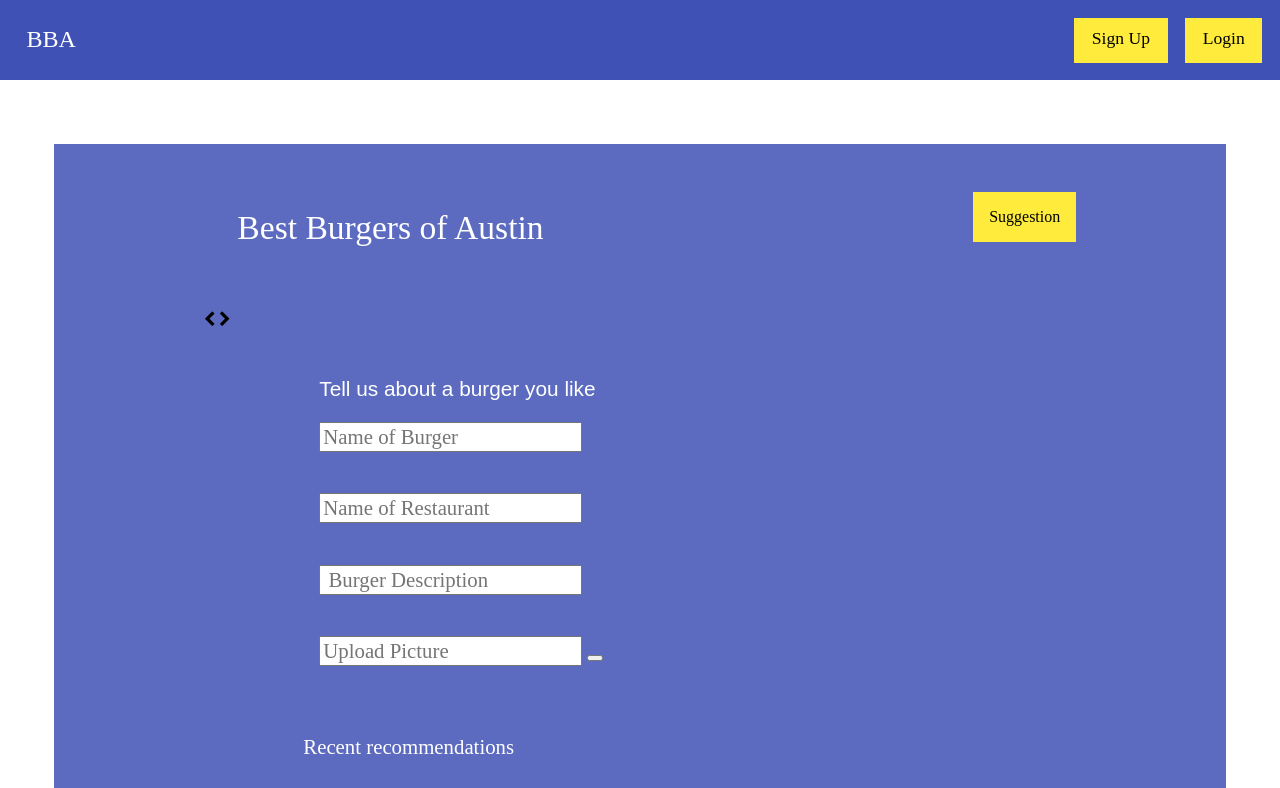
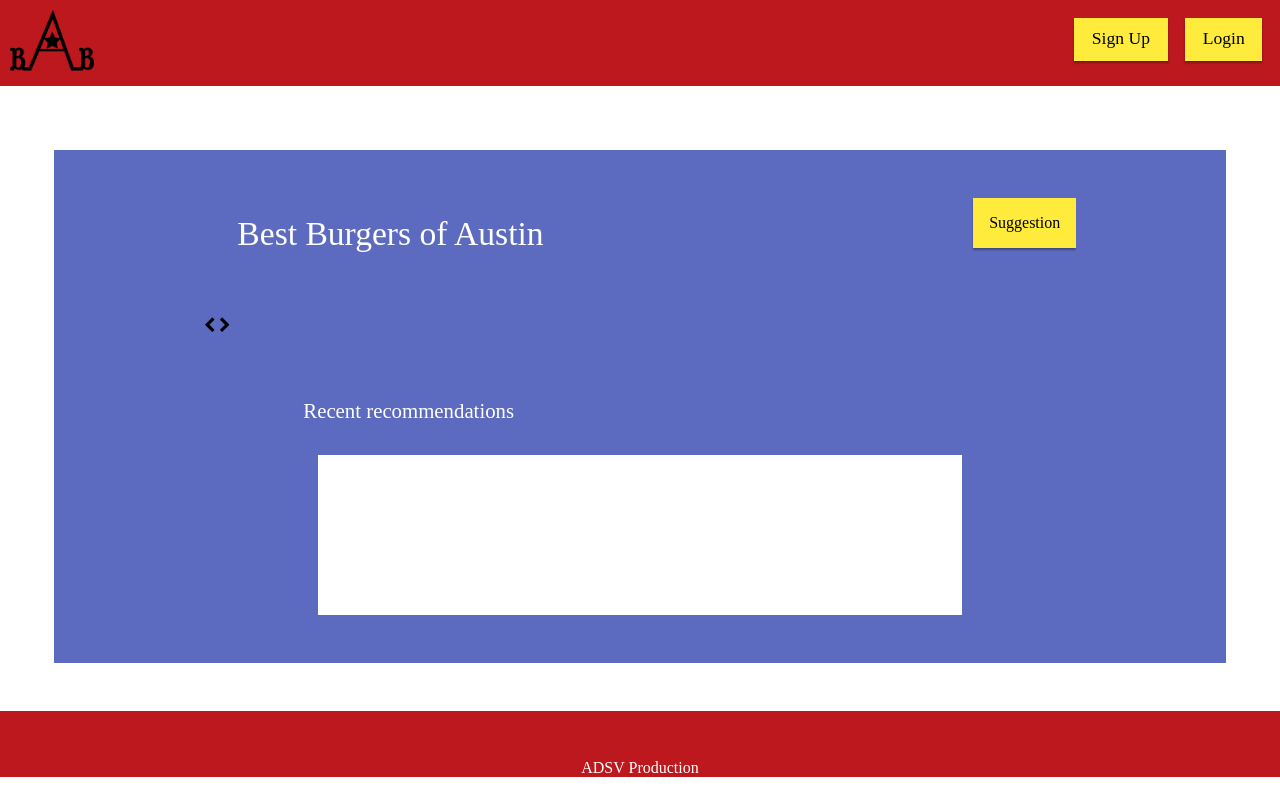
Before and after one commit to DanBuda11/best-burgers, a website built with webpack: page index.html in a window 1280 px wide. Shown: the top 788 px of the page. Built offline with nearby package versions, Linux system fonts and the light colour scheme; no server answers.

Commit message:
Added Shadow Effects, Worked on Browser Comp, and Added Logo

```diff
--- a/app/styles/main.scss
+++ b/app/styles/main.scss
@@ -94,9 +94,11 @@ $ind-col-width: ($tot-width - ($gut-width * ($num-col - 1))) / $num-col;
 
 $PrimaryColor: #5C6BC0;
 
-$SecondaryColor: #3F51B5;
+$SecondaryColor: #BC181D;
 
 $ButtonColor: #FFEB3B;
+
+$ButtonColorHover: #FDD835;
 
 $PrimaryFont: avenir;
 
@@ -115,6 +117,7 @@ a{
 	overflow: hidden;
 	border: 2px solid #f4f4f4;
 	background-color: white;
+	box-shadow: 0 2px 2px 0 rgba(0, 0, 0, 0.2), 0 2px 2px 0 rgba(0, 0, 0, 0.15);
 
 	@media (min-width: 700px){
 		margin: 0 auto;
@@ -205,28 +208,43 @@ a{
 
 .nav-footer-bar{
 	background-color: $SecondaryColor;
-	height: 5em;
 	overflow: hidden;
+	margin-bottom: 0;
+	padding-bottom: 0;
 }
 
 .logo-icon{
-	width: 5em;
+	width: 3em;
 	font-size: 1.5em;
 	color: white;
-	padding: 1.1em;
+	padding: 0.4em;
 	float: left;
 	font-family: $PrimaryFont;
 }
 
+.icon-size{
+	width: 3.5em;
+}
+
 .login-button{
-	height: 1em;
 	background-color: $ButtonColor;
+	margin: 1.5em 1em 0em 0em;
+	padding: 0.6em 0.5em 0.7em 0.5em;
+	font-family: $PrimaryFont;
+	font-size: 1em;
+	text-align: center;
 	float: right;
-	margin: 1em 1em 0em 0em;
-	padding: 0.6em 1em 1em 1em;
-	font-family: $PrimaryFont;
-	font-size: 1.1em;
-	text-align: center;
+	box-shadow: 0 2px 2px 0 rgba(0, 0, 0, 0.2), 0 2px 2px 0 rgba(0, 0, 0, 0.15);
+
+	@media (min-width: 700px){
+		margin: 1em 1em 0em 0em;
+		padding: 0.6em 1em 0.7em 1em;
+		font-size: 1.1em;
+	}
+}
+
+.login-button:hover{
+	background-color: $ButtonColorHover;
 }
 
 /**************** TITLE AND SUGGESTION BUTTON *******************/
@@ -240,7 +258,7 @@ a{
 	float: left;
 	font-family: $PrimaryFont;
 	color: white;
-	font-size: 1.2em;
+	font-size: 1em;
 	padding: 0.5em 0em 0em 0em;
 	margin-left: 1em;
 
@@ -258,16 +276,20 @@ a{
 	float: right;
 	background-color: $ButtonColor;
 	font-family: $PrimaryFont;
-	padding: 1em;
+	padding: 0.5em;
 	margin-right: 1em;
+	box-shadow: 0 2px 2px 0 rgba(0, 0, 0, 0.2), 0 2px 2px 0 rgba(0, 0, 0, 0.15);
 
 	@media (min-width: 700px){
 		margin-right: 0;
+		padding: 1em;
 
 	}
 }
 
-
+.suggestion-button:hover{
+	background-color: $ButtonColorHover;
+}
 
 
 /**************** BACKGROUND ***************/
@@ -279,7 +301,7 @@ a{
 .body-background{
 	margin: 0 1em 0 1em;
 	background-color: $PrimaryColor;
-	padding: 1em 0em 2em 0em;
+	padding: 1em 0em 3em 0em;
 
 	@media (min-width: 700px){
 		margin: 0 auto;
@@ -302,6 +324,7 @@ a{
 
 .input-form{
 	padding: 1em;
+	display: none;
 }
 
 .input-bars{
@@ -337,6 +360,7 @@ a{
 	background-color: white;
 	height: 10em;
 	margin: 0 auto;
+	font-family: $PrimaryFont;
 
 	@media (min-width: 700px){
 		width: 65%;
@@ -347,3 +371,15 @@ a{
 	}
 
 }
+
+/**************** FOOTER ***********************/
+
+
+.footer-info{
+	font-family: $PrimaryFont;
+	color: white;
+	font-size: 1em;
+	text-align: center;
+	padding: 3em 0em 0em 0em;
+	margin: 0;
+}
--- a/index.html
+++ b/index.html
@@ -14,7 +14,9 @@
 
 
     <nav class="col-col-12 nav-footer-bar">
-    	<div class="logo-icon">BBA</div>
+    	<div class="logo-icon">
+    		<img src="app/Icon/BestBurgerIcon.png" class="icon-size">
+    	</div>
     	<a href="#">
     		<div class="login-button">Login</div>
     	</a>
@@ -103,6 +105,7 @@
 
     <footer>
     	<div class="col col-12 nav-footer-bar">
+    		<div class="footer-info">ADSV Production</div>
     	</div>
     </footer>
 </body>
```
Also changed, not shown: app/Icon/BestBurgerIcon.png (added), app/styles/main.css, 2 other files.
